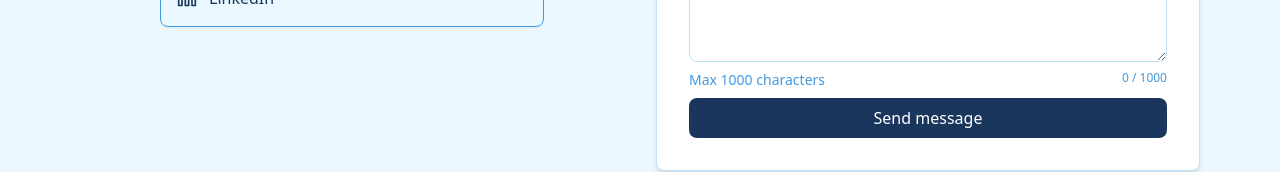
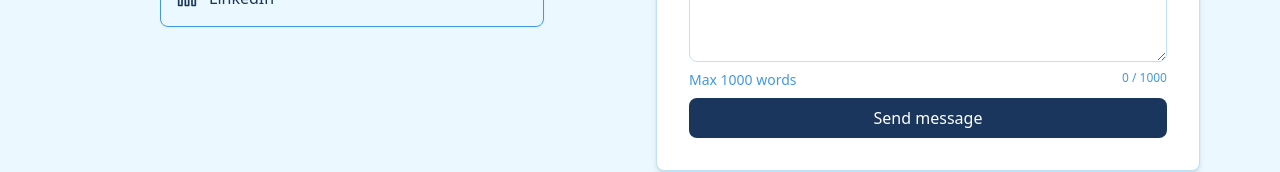
Before and after one commit to ranaaaa1234/ranasportfolionew, a React (Vite) app: page / in a window 1280 px wide. Shown: the part 4947-5119 px from the top of the page. Built offline with nearby package versions, Linux system fonts and the light colour scheme.

Commit message:
small change

```diff
--- a/src/components/Contact.tsx
+++ b/src/components/Contact.tsx
@@ -179,7 +179,7 @@ function Contact() {
                 className="border border-blue-100 rounded-lg px-4 py-2 focus:outline-none focus:ring-2 focus:ring-blue-300"
               />
               <div className="flex flex-row justify-between">
-                <p className=" text-sm text-blue-400">Max 1000 characters</p>
+                <p className=" text-sm text-blue-400">Max 1000 words</p>
 
                 <div className="text-xs text-blue-400">
                   {messageText.length} / 1000
```
